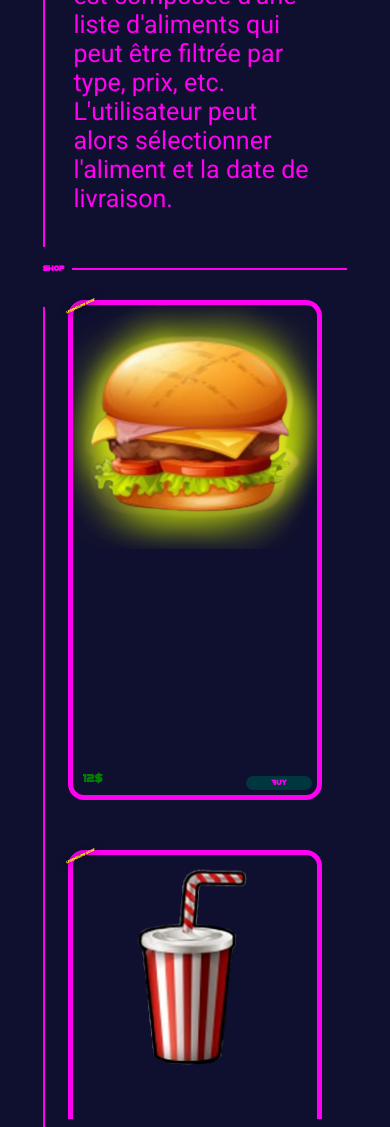
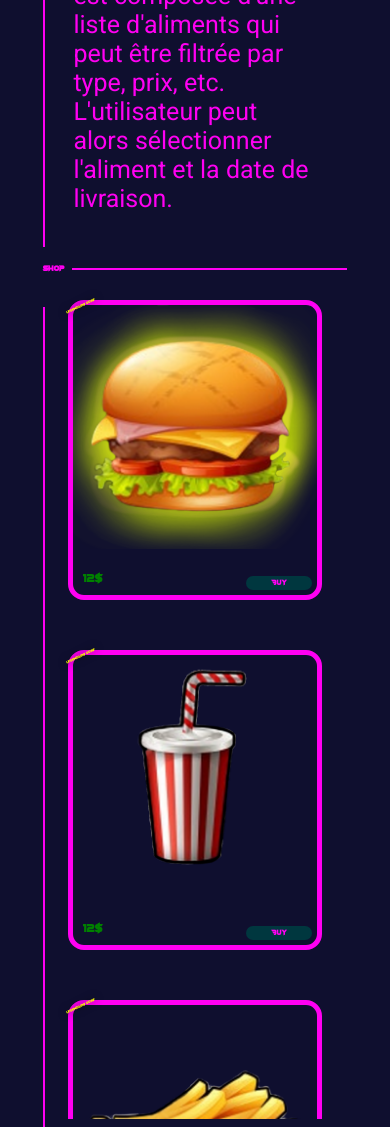
Before and after one commit to JeCodeLeSoir/spacefood, a plain HTML site: page index.html in a window 390 px wide. Shown: the part 1950-3077 px from the top of the page. Drawn offline with Linux system fonts and the light colour scheme.

Commit message:
Add files via upload

```diff
--- a/styles/custom.css
+++ b/styles/custom.css
@@ -390,4 +390,11 @@
     .facture > .content > .payment a{
         grid-row: inherit;
     }
+
+    .item {
+
+        width: 500px;
+        height: 300px;
+
+    }
 }
```
